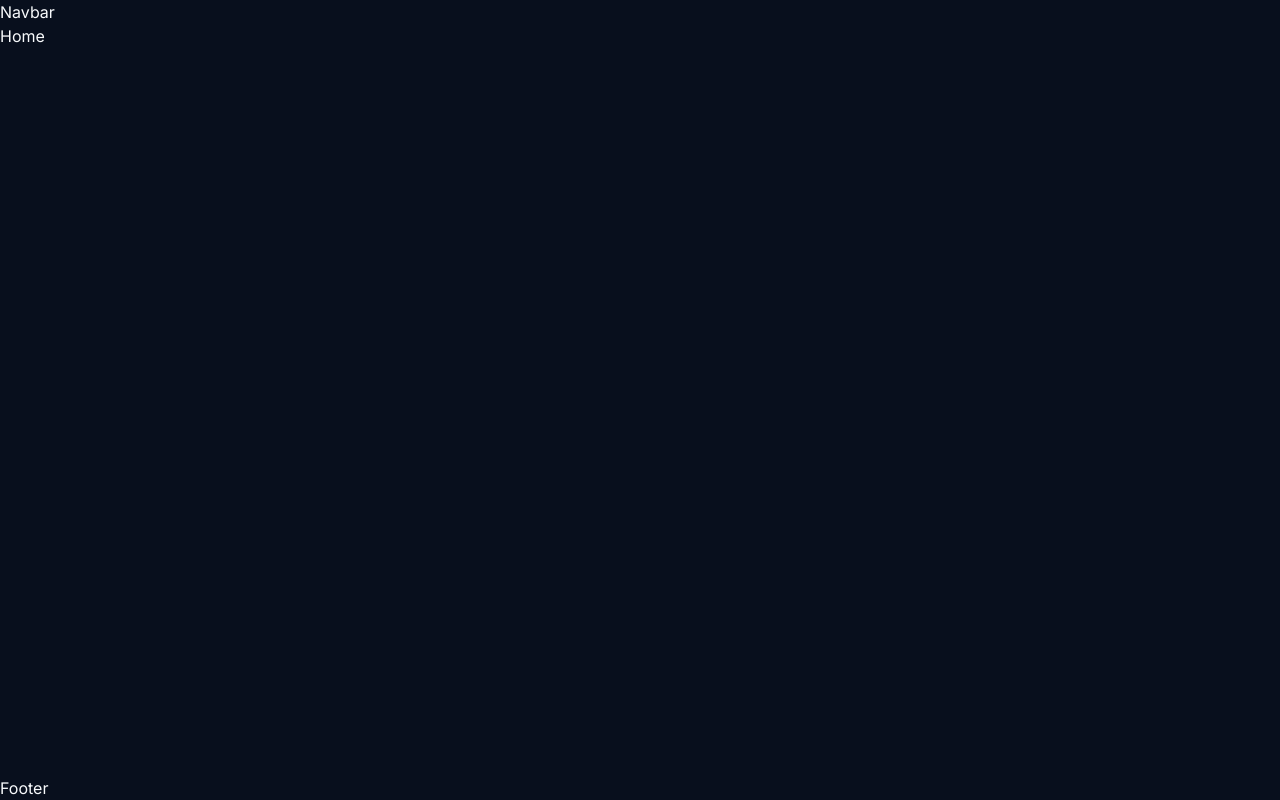
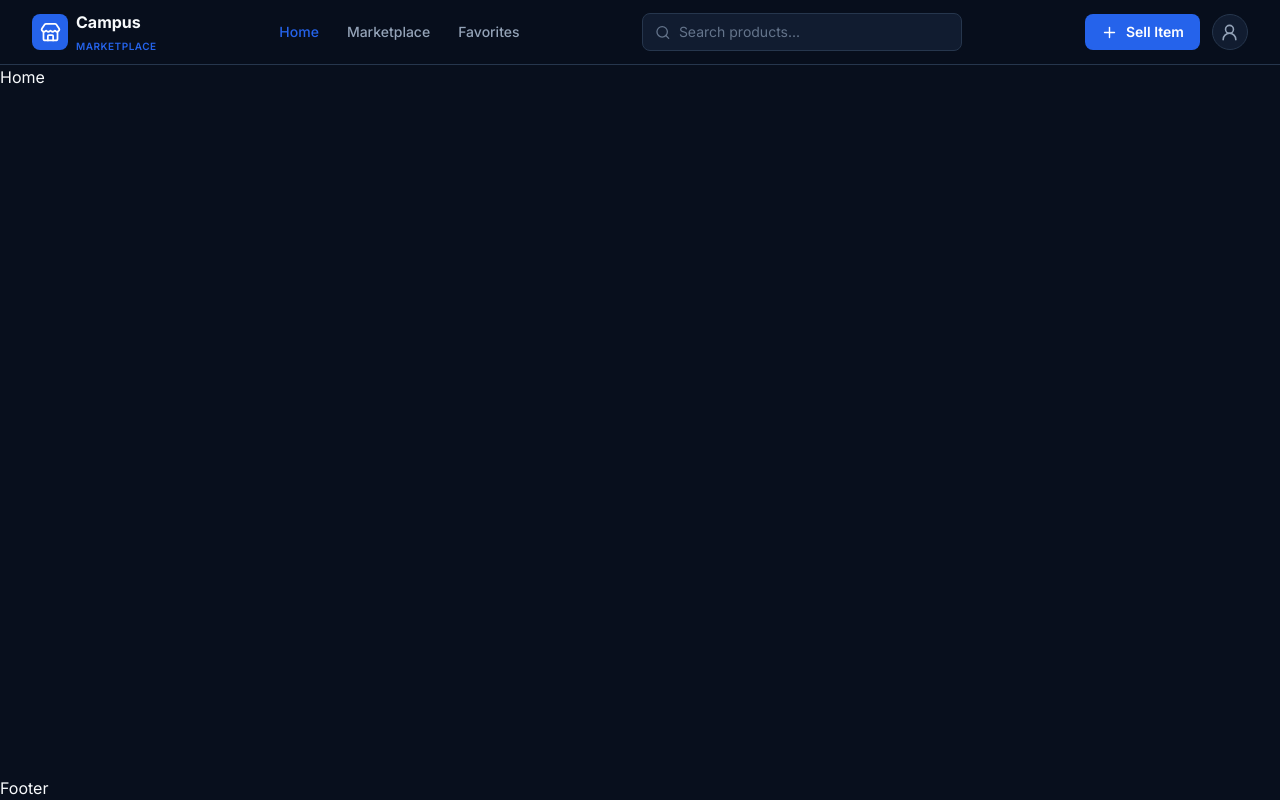
Before and after one commit to mwanzia-simon/CAMPUS-MARKETPLACE, a React (Vite) app in the folder client/: page / in a window 1280 px wide. Built offline with nearby package versions, Linux system fonts and the light colour scheme.

Commit message:
feat: implement Navbar component with mobile and desktop navigation

```diff
--- a/client/src/components/navigation/Navbar.tsx
+++ b/client/src/components/navigation/Navbar.tsx
@@ -1,5 +1,150 @@
+import { useState } from "react";
+import { NavLink, Link } from "react-router";
+import { Search, Heart, Plus, UserRound, Menu, X, Store } from "lucide-react";
+
 const Navbar = () => {
-  return <div>Navbar</div>;
+  const [isMobileMenuOpen, setIsMobileMenuOpen] = useState(false);
+
+  const navLinkClass = ({ isActive }: { isActive: boolean }) =>
+    `text-sm font-medium transition-colors ${
+      isActive ? "text-primary" : "text-text-secondary hover:text-text-primary"
+    }`;
+
+  return (
+    <header className="sticky top-0 z-50 w-full border-b border-border bg-background/95 backdrop-blur-md">
+      <nav className="mx-auto flex h-16 max-w-7xl items-center justify-between px-4 sm:px-6 lg:px-8">
+        {/* Logo */}
+        <Link to="/" className="flex items-center gap-2 shrink-0">
+          <div className="flex h-9 w-9 items-center justify-center rounded-lg bg-primary">
+            <Store size={21} className="text-white" />
+          </div>
+
+          <div className="leading-tight">
+            <h1 className="text-base font-bold text-text-primary">Campus</h1>
+            <span className="text-[10px] font-semibold tracking-wider text-primary">
+              MARKETPLACE
+            </span>
+          </div>
+        </Link>
+
+        {/* Desktop navigation */}
+        <div className="hidden items-center gap-7 md:flex">
+          <NavLink to="/" className={navLinkClass}>
+            Home
+          </NavLink>
+
+          <NavLink to="/products" className={navLinkClass}>
+            Marketplace
+          </NavLink>
+
+          <NavLink to="/favorites" className={navLinkClass}>
+            Favorites
+          </NavLink>
+        </div>
+
+        {/* Search */}
+        <div className="hidden lg:flex w-full max-w-xs">
+          <div className="flex w-full items-center gap-2 rounded-lg border border-border bg-surface px-3 py-2 focus-within:border-primary">
+            <Search size={17} className="text-text-muted" />
+
+            <input
+              type="text"
+              placeholder="Search products..."
+              className="w-full bg-transparent text-sm text-text-primary outline-none placeholder:text-text-muted"
+            />
+          </div>
+        </div>
+
+        {/* Desktop actions */}
+        <div className="hidden items-center gap-3 md:flex">
+          <Link
+            to="/create-listing"
+            className="flex items-center gap-2 rounded-lg bg-primary px-4 py-2 text-sm font-semibold text-white transition-colors hover:bg-primary-hover"
+          >
+            <Plus size={17} />
+            Sell Item
+          </Link>
+
+          <Link
+            to="/profile"
+            aria-label="Your profile"
+            className="flex h-9 w-9 items-center justify-center rounded-full border border-border bg-surface text-text-secondary transition-colors hover:text-text-primary"
+          >
+            <UserRound size={19} />
+          </Link>
+        </div>
+
+        {/* Mobile menu button */}
+        <button
+          type="button"
+          onClick={() => setIsMobileMenuOpen(!isMobileMenuOpen)}
+          className="rounded-lg p-2 text-text-secondary hover:bg-surface md:hidden"
+          aria-label={isMobileMenuOpen ? "Close menu" : "Open menu"}
+          aria-expanded={isMobileMenuOpen}
+        >
+          {isMobileMenuOpen ? <X size={23} /> : <Menu size={23} />}
+        </button>
+      </nav>
+
+      {/* Mobile navigation */}
+      {isMobileMenuOpen && (
+        <div className="border-t border-border bg-background px-4 py-4 md:hidden">
+          <div className="flex flex-col gap-4">
+            {/* Mobile search */}
+            <div className="flex items-center gap-2 rounded-lg border border-border bg-surface px-3 py-2">
+              <Search size={17} className="text-text-muted" />
+              <input
+                type="text"
+                placeholder="Search products..."
+                className="w-full bg-transparent text-sm text-text-primary outline-none placeholder:text-text-muted"
+              />
+            </div>
+
+            <NavLink
+              to="/"
+              className={navLinkClass}
+              onClick={() => setIsMobileMenuOpen(false)}
+            >
+              Home
+            </NavLink>
+
+            <NavLink
+              to="/products"
+              className={navLinkClass}
+              onClick={() => setIsMobileMenuOpen(false)}
+            >
+              Marketplace
+            </NavLink>
+
+            <NavLink
+              to="/favorites"
+              className={navLinkClass}
+              onClick={() => setIsMobileMenuOpen(false)}
+            >
+              Favorites
+            </NavLink>
+
+            <NavLink
+              to="/profile"
+              className={navLinkClass}
+              onClick={() => setIsMobileMenuOpen(false)}
+            >
+              My Profile
+            </NavLink>
+
+            <Link
+              to="/create-listing"
+              onClick={() => setIsMobileMenuOpen(false)}
+              className="flex items-center justify-center gap-2 rounded-lg bg-primary px-4 py-2.5 text-sm font-semibold text-white hover:bg-primary-hover"
+            >
+              <Plus size={17} />
+              Sell Item
+            </Link>
+          </div>
+        </div>
+      )}
+    </header>
+  );
 };
 
 export default Navbar;
```
